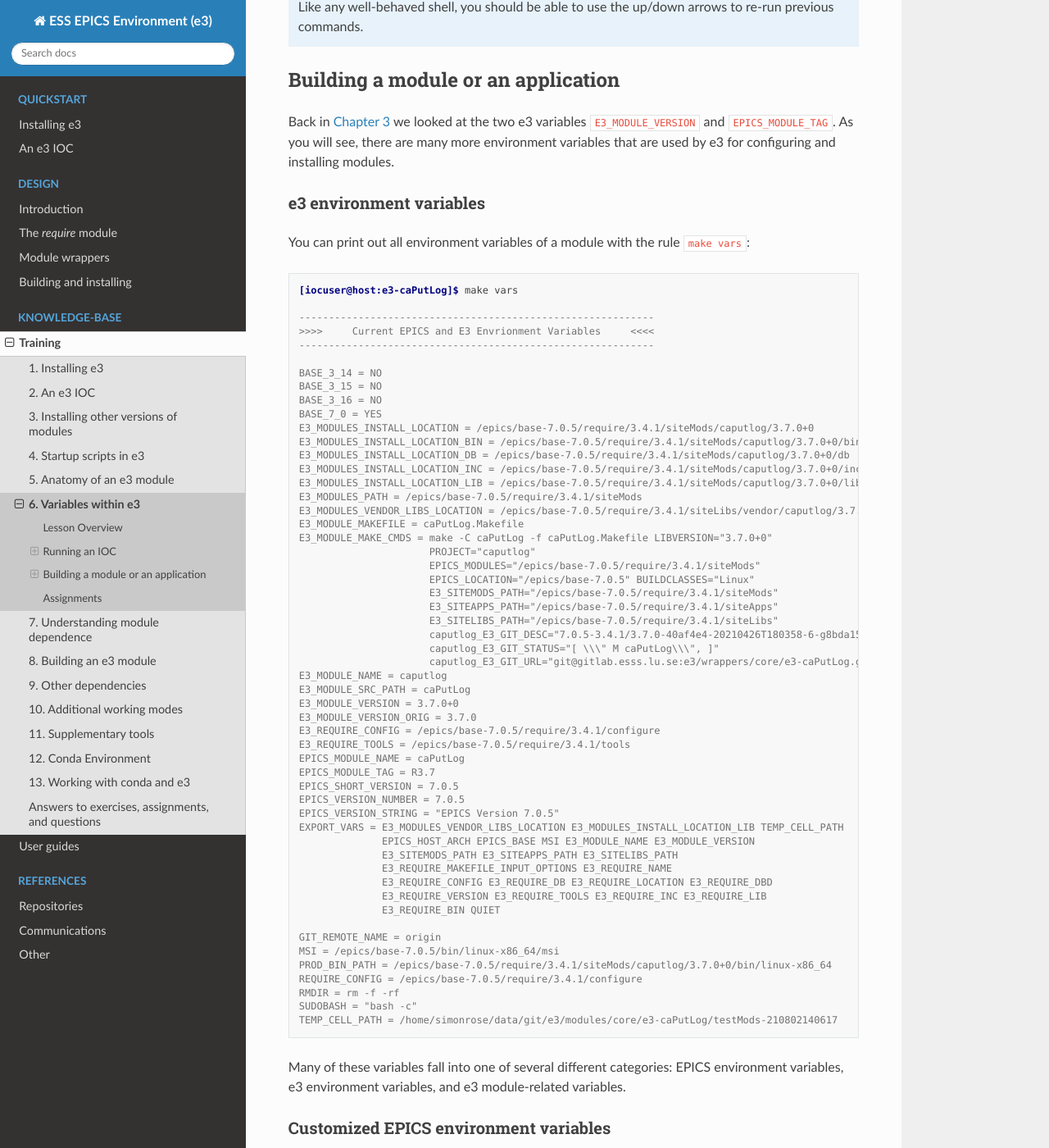
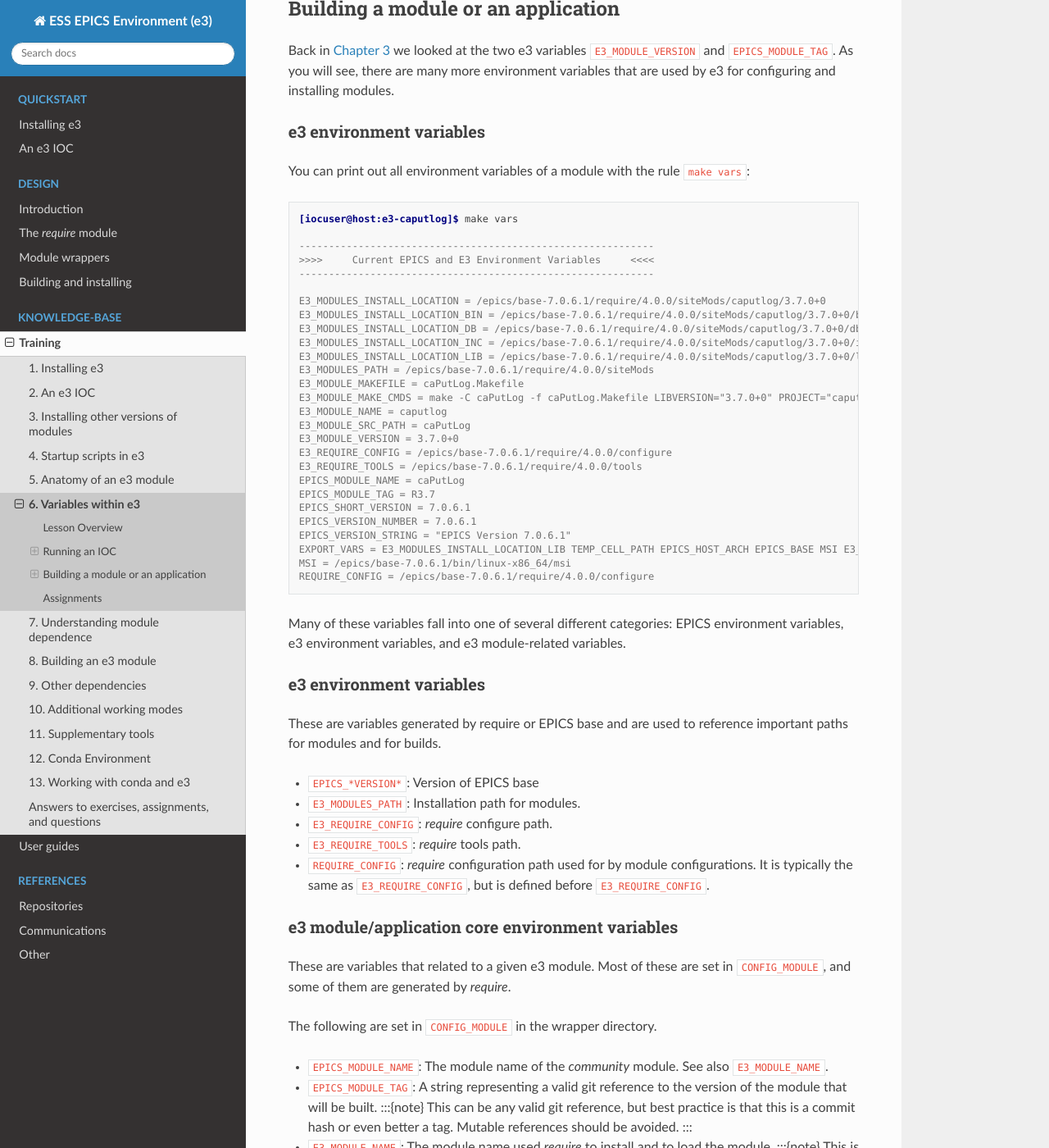
Before and after one commit to ttkorhonen/e3pages, a Sphinx documentation site: the page built from docs/kb/training/workbook/6_e3_vars.md, in a window 1280 px wide and 1400 px high, scrolled down 6000 px. Shown: the whole window at 82% size. Built offline with Sphinx 7.4.7 and the Read the Docs theme 2.0.0, drawn with Linux system fonts in a browser that asks for light colours; some of the changed text lies outside the part shown.

Commit message:
More major changes to chapter 6, including modified output from commands

````diff
--- a/docs/kb/training/workbook/6_e3_vars.md
+++ b/docs/kb/training/workbook/6_e3_vars.md
@@ -17,7 +17,7 @@
 The following variables are defined when an IOC is running from within startup
 and iocsh scripts.
 
-### General `iocsh.bash` variables
+### General `iocsh` variables
 
 * `REQUIRE_IOC`: A unique name of the IOC that can be used to track certain
   variables in a certain IOC. For example, an e3 IOC will generate on startup a
@@ -31,7 +31,7 @@
 * `E3_CMD_TOP`: The absolute path to the startup script (cmd file), if one
   exists.
 
-* `E3_IOCSH_TOP`: The absolute path to where `iocsh.bash` was executed from;
+* `E3_IOCSH_TOP`: The absolute path to where `iocsh` was executed from;
   equivalent to running `pwd`.
 
 * `IOCSH_PS1`: The IOC Prompt String. Defaults to `$HOSTNAME-$PID >`.
@@ -66,17 +65,16 @@
 epicsEnvShow iocstats_DIR
 epicsEnvShow iocstats_VERSION
 epicsEnvShow iocstats_DB
-epicsEnvShow iocstats_TEMPLATES
 ```
 
 ```console
-[iocuser@host:e3training/workbook]$ iocsh.bash ch6.cmd
+[iocuser@host:e3training/workbook]$ iocsh ch6.cmd
 
 # --- snip snip ---
 
 Starting iocInit
 ############################################################################
-## EPICS R7.0.5-E3-7.0.5-patch
+## EPICS R7.0.6.1-E3-7.0.6.1-patch
 ## Rev. 2021-03-15T09:48+0100
 ############################################################################
 iocRun: All initialization complete
@@ -85,13 +83,11 @@
 epicsEnvShow E3_CMD_TOP
 E3_CMD_TOP=/home/simonrose/data/git/e3.pages.esss.lu.se
 epicsEnvShow iocstats_DIR
-iocstats_DIR=/epics/base-7.0.5/require/3.4.1/siteMods/iocstats/3.1.16+0/
+iocstats_DIR=/epics/base-7.0.6.1/require/4.0.0/siteMods/iocstats/3.1.16+0/
 epicsEnvShow iocstats_VERSION
 iocstats_VERSION=3.1.16+0
 epicsEnvShow iocstats_DB
-iocstats_DB=/epics/base-7.0.5/require/3.4.1/siteMods/iocstats/3.1.16+0/db
-epicsEnvShow iocstats_TEMPLATES
-iocstats_TEMPLATES=/epics/base-7.0.5/require/3.4.1/siteMods/iocstats/3.1.16+0/d
+iocstats_DB=/epics/base-7.0.6.1/require/4.0.0/siteMods/iocstats/3.1.16+0/db
 # --- snip snip ---
 ```
 
@@ -103,6 +99,9 @@
 ```bash
 epicsEnvSet("STREAM_PROTOCOL_PATH", "$(mymodule_DB)")
 ```
+
+Note however that if a module depends on *StreamDevice*, then this variable
+is automatically set by *require* when the module is loaded.
 
 Exercise:
 
@@ -179,13 +178,13 @@
 can do this in one of two ways:
 
 ```console
-[iocuser@host:e3]$ iocsh.bash ch6.cmd
+[iocuser@host:e3]$ iocsh ch6.cmd
 ```
 
 or
 
 ```console
-[iocuser@host:e3]$ iocsh.bash -r iocstats
+[iocuser@host:e3]$ iocsh -r iocstats
 ```
 
 Exercise:
@@ -193,15 +192,30 @@
 * What is the difference between these two commands? Take a look at the output
   of the IOC shell as it starts up.
 
-In the running IOC, let us try a few commands. First, try to re-load *iocstats*:
+As a second experiment, try to load *iostats* a second time as follows.
 
 ```console
-localhost-15965 > require iocstats
-Module iocstats version 3.1.16+0 already loaded
+[iocuser@host:e3]$ iocsh -r iocstats -r iocstats
+
+# --- snip snip ---
+
+require iocstats
+Module iocstats version 3.1.16+2 found in /epics/base-7.0.6.1/require/4.0.0/siteMods/iocstats/3.1.16+2/
+Module iocstats depends on calc 3.7.4+1
+
+# --- snip snip ---
+
+Calling function iocstats_registerRecordDeviceDriver
+Loading module info records for iocstats
+require iocstats
+Module iocstats version 3.1.16+2 already loaded
+
+# --- snip snip ---
+
 ```
 
-This is due to the fact that *require* will only load a module a single time. It
-is possible to have multiple configured *instances* of a module (for example, an
+Nothing happens due to the fact that *require* will only load a module a single time.
+It is possible to have multiple configured *instances* of a module (for example, an
 IOC can control multiple copies of the same device) by loading the appropriate
 `.iocsh` snippet with different parameters, but that is a topic for another
 time.
@@ -210,22 +224,12 @@
 
 ```console
 localhost-15965 > require recsync
-Module recsync version 1.3.0-eb33785 found in /epics/base-7.0.5/require/3.4.1/siteMods/recsync/1.3.0-eb33785/
-Loading library /epics/base-7.0.5/require/3.4.1/siteMods/recsync/1.3.0-eb33785/lib/linux-x86_64/librecsync.so
-Loaded recsync version 1.3.0-eb33785
-Loading dbd file /epics/base-7.0.5/require/3.4.1/siteMods/recsync/1.3.0-eb33785/dbd/recsync.dbd
-Error loading /epics/base-7.0.5/require/3.4.1/siteMods/recsync/1.3.0-eb33785/dbd/recsync.dbd
+Error! Modules can only be loaded before iocIint!
 ```
 
-*require* cannot load a module with a `.dbd` (database definition) file once the
-IOC has been initialised; all of the `require <module>` commands must occur
-*before* `iocInit()` is run.
-
-:::{note}
-Modules that do not have `.dbd` files (for example, those that only have
-database or template files) can be properly loaded after `iocInit()` is called.
-However, this is not good practice and is strongly discouraged.
-:::
+*require* cannot load modules after `iocInit` has been called. This is due to the
+fact that a lot of setup and initialisation must be done before the call to
+`iocInit`.
 
 It can be useful to see a bit of extra information when *require* is loading a
 module to understand exactly where it is coming from (and to see why it loads
@@ -237,10 +241,10 @@
 require recsync
 ```
 
-and then load it with `iocsh.bash`:
+and then load it with `iocsh`:
 
 ```console
-[iocuser@host:e3]$ iocsh.bash ch6-2.cmd
+[iocuser@host:e3]$ iocsh ch6-2.cmd
 
 # --- snip snip ---
 
@@ -249,45 +253,39 @@
 require recsync
 require: putenv("T_A=linux-x86_64")
 require: putenv("EPICS_HOST_ARCH=linux-x86_64")
-require: putenv("EPICS_RELEASE=7.0.5")
+require: putenv("EPICS_RELEASE=7.0.6")
 require: putenv("OS_CLASS=Linux")
 require: versionstr = ""
 require: module="recsync" version="(null)" args="(null)"
-require: searchpath=/epics/base-7.0.5/require/3.4.1/siteMods:/epics/base-7.0.5/require/3.4.1/siteApps
+require: searchpath=/epics/base-7.0.6.1/require/4.0.0/siteMods
 require: no recsync version loaded yet
-require: trying /epics/base-7.0.5/require/3.4.1/siteMods
-require: found directory /epics/base-7.0.5/require/3.4.1/siteMods/recsync/
-require: checking version 1.3.0-eb33785 against required (null)
-require: compareVersions(found=1.3.0-eb33785, request=(null))
+require: trying /epics/base-7.0.6.1/require/4.0.0/siteMods
+require: found directory /epics/base-7.0.6.1/require/4.0.0/siteMods/recsync/
+require: checking version 1.4.0+0 against required (null)
+require: compareVersions(found=1.4.0+0, request=(null))
 require: compareVersions: MATCH empty version requested
-require: recsync 1.3.0-eb33785 may match (null)
-require: directory /epics/base-7.0.5/require/3.4.1/siteMods/recsync/1.3.0-eb33785/lib/linux-x86_64/
-         exists
-require: recsync 1.3.0-eb33785 looks promising
-require: trying /epics/base-7.0.5/require/3.4.1/siteApps
-require: no /epics/base-7.0.5/require/3.4.1/siteApps/recsync/ directory
-Module recsync version 1.3.0-eb33785 found in /epics/base-7.0.5/require/3.4.1/siteMods/recsync/1.3.0-eb33785/
+require: recsync 1.4.0+0 may match (null)
+require: directory /epics/base-7.0.6.1/require/4.0.0/siteMods/recsync/1.4.0+0/lib/linux-x86_64/ exists
+require: recsync 1.4.0+0 looks promising
+Module recsync version 1.4.0+0 found in /epics/base-7.0.6.1/require/4.0.0/siteMods/recsync/1.4.0+0/
 require: looking for dependency file
-require: file /epics/base-7.0.5/require/3.4.1/siteMods/recsync/1.3.0-eb33785/lib/linux-x86_64/recsync.dep
-         exists, size 31 bytes
-require: parsing dependency file /epics/base-7.0.5/require/3.4.1/siteMods/recsync/1.3.0-eb33785/lib/linux-x86_64/recsync.dep
+require: file /epics/base-7.0.6.1/require/4.0.0/siteMods/recsync/1.4.0+0/lib/linux-x86_64/recsync.dep exists, size 31 bytes
+require: parsing dependency file /epics/base-7.0.6.1/require/4.0.0/siteMods/recsync/1.4.0+0/lib/linux-x86_64/recsync.dep
 require: looking for library file
-require: file /epics/base-7.0.5/require/3.4.1/siteMods/recsync/1.3.0-eb33785/lib/linux-x86_64/librecsync.so
-         exists, size 114608 bytes
-Loading library /epics/base-7.0.5/require/3.4.1/siteMods/recsync/1.3.0-eb33785/lib/linux-x86_64/librecsync.so
-Loaded recsync version 1.3.0-eb33785
-require: compare requested version (null) with loaded version 1.3.0-eb33785
-require: compareVersions(found=1.3.0-eb33785, request=(null))
+require: file /epics/base-7.0.6.1/require/4.0.0/siteMods/recsync/1.4.0+0/lib/linux-x86_64/librecsync.so exists, size 114720 bytes
+Loading library /epics/base-7.0.6.1/require/4.0.0/siteMods/recsync/1.4.0+0/lib/linux-x86_64/librecsync.so
+Loaded recsync version 1.4.0+0
+require: compare requested version (null) with loaded version 1.4.0+0
+require: compareVersions(found=1.4.0+0, request=(null))
 require: compareVersions: MATCH empty version requested
-require: file /epics/base-7.0.5/require/3.4.1/siteMods/recsync/1.3.0-eb33785/dbd/recsync.dbd
-         exists, size 207 bytes
-Loading dbd file /epics/base-7.0.5/require/3.4.1/siteMods/recsync/1.3.0-eb33785/dbd/recsync.dbd
+require: file /epics/base-7.0.6.1/require/4.0.0/siteMods/recsync/1.4.0+0/dbd/recsync.dbd exists, size 207 bytes
+Loading dbd file /epics/base-7.0.6.1/require/4.0.0/siteMods/recsync/1.4.0+0/dbd/recsync.dbd
 Calling function recsync_registerRecordDeviceDriver
-require: registerModule(recsync,1.3.0-eb33785,/epics/base-7.0.5/require/3.4.1/siteMods/recsync/1.3.0-eb33785/)
+require: registerModule(recsync,1.4.0+0,/epics/base-7.0.6.1/require/4.0.0/siteMods/recsync/1.4.0+0/)
 require: putenv("MODULE=recsync")
-require: putenv("recsync_VERSION=1.3.0-eb33785")
-require: putenv("recsync_DIR=/epics/base-7.0.5/require/3.4.1/siteMods/recsync/1.3.0-eb33785/")
-require: putenv("SCRIPT_PATH=.:/epics/base-7.0.5/require/3.4.1/siteMods/recsync/1.3.0-eb33785/:/epics/base-7.0.5/require/3.4.1/")
+require: putenv("recsync_VERSION=1.4.0+0")
+require: putenv("recsync_DIR=/epics/base-7.0.6.1/require/4.0.0/siteMods/recsync/1.4.0+0/")
+require: putenv("SCRIPT_PATH=.:/epics/base-7.0.6.1/require/4.0.0/siteMods/recsync/1.4.0+0/:/epics/base-7.0.6.1/require/4.0.0/")
 Loading module info records for recsync
 
 # --- snip snip ---
@@ -322,92 +320,47 @@
 vars`:
 
 ```console
-[iocuser@host:e3-caPutLog]$ make vars
+[iocuser@host:e3-caputlog]$ make vars
 
 ------------------------------------------------------------
->>>>     Current EPICS and E3 Envrionment Variables     <<<<
+>>>>     Current EPICS and E3 Environment Variables     <<<<
 ------------------------------------------------------------
 
-BASE_3_14 = NO
-BASE_3_15 = NO
-BASE_3_16 = NO
-BASE_7_0 = YES
-E3_MODULES_INSTALL_LOCATION = /epics/base-7.0.5/require/3.4.1/siteMods/caputlog/3.7.0+0
-E3_MODULES_INSTALL_LOCATION_BIN = /epics/base-7.0.5/require/3.4.1/siteMods/caputlog/3.7.0+0/bin
-E3_MODULES_INSTALL_LOCATION_DB = /epics/base-7.0.5/require/3.4.1/siteMods/caputlog/3.7.0+0/db
-E3_MODULES_INSTALL_LOCATION_INC = /epics/base-7.0.5/require/3.4.1/siteMods/caputlog/3.7.0+0/include
-E3_MODULES_INSTALL_LOCATION_LIB = /epics/base-7.0.5/require/3.4.1/siteMods/caputlog/3.7.0+0/lib
-E3_MODULES_PATH = /epics/base-7.0.5/require/3.4.1/siteMods
-E3_MODULES_VENDOR_LIBS_LOCATION = /epics/base-7.0.5/require/3.4.1/siteLibs/vendor/caputlog/3.7.0+0
+E3_MODULES_INSTALL_LOCATION = /epics/base-7.0.6.1/require/4.0.0/siteMods/caputlog/3.7.0+0
+E3_MODULES_INSTALL_LOCATION_BIN = /epics/base-7.0.6.1/require/4.0.0/siteMods/caputlog/3.7.0+0/bin
+E3_MODULES_INSTALL_LOCATION_DB = /epics/base-7.0.6.1/require/4.0.0/siteMods/caputlog/3.7.0+0/db
+E3_MODULES_INSTALL_LOCATION_INC = /epics/base-7.0.6.1/require/4.0.0/siteMods/caputlog/3.7.0+0/include
+E3_MODULES_INSTALL_LOCATION_LIB = /epics/base-7.0.6.1/require/4.0.0/siteMods/caputlog/3.7.0+0/lib
+E3_MODULES_PATH = /epics/base-7.0.6.1/require/4.0.0/siteMods
 E3_MODULE_MAKEFILE = caPutLog.Makefile
-E3_MODULE_MAKE_CMDS = make -C caPutLog -f caPutLog.Makefile LIBVERSION="3.7.0+0"
-                      PROJECT="caputlog"
-                      EPICS_MODULES="/epics/base-7.0.5/require/3.4.1/siteMods"
-                      EPICS_LOCATION="/epics/base-7.0.5" BUILDCLASSES="Linux"
-                      E3_SITEMODS_PATH="/epics/base-7.0.5/require/3.4.1/siteMods"
-                      E3_SITEAPPS_PATH="/epics/base-7.0.5/require/3.4.1/siteApps"
-                      E3_SITELIBS_PATH="/epics/base-7.0.5/require/3.4.1/siteLibs"
-                      caputlog_E3_GIT_DESC="7.0.5-3.4.1/3.7.0-40af4e4-20210426T180358-6-g8bda15a"
-                      caputlog_E3_GIT_STATUS="[ \\\" M caPutLog\\\", ]"
-                      caputlog_E3_GIT_URL="git@gitlab.esss.lu.se:e3/wrappers/core/e3-caPutLog.git"
+E3_MODULE_MAKE_CMDS = make -C caPutLog -f caPutLog.Makefile LIBVERSION="3.7.0+0" PROJECT="caputlog" EPICS_MODULES="/epics/base-7.0.6.1/require/4.0.0/siteMods" EPICS_LOCATION="/epics/base-7.0.6.1" BUILDCLASSES="Linux" E3_SITEMODS_PATH="/epics/base-7.0.6.1/require/4.0.0/siteMods" caputlog_E3_GIT_DESC="7.0.6.1-4.0.0/3.7.0-20f7c82-20220210T112335-2-gaab774b" caputlog_E3_GIT_STATUS="[ ]" caputlog_E3_GIT_URL="git@gitlab.esss.lu.se:e3/wrappers/core/e3-caPutLog.git"
 E3_MODULE_NAME = caputlog
 E3_MODULE_SRC_PATH = caPutLog
 E3_MODULE_VERSION = 3.7.0+0
-E3_MODULE_VERSION_ORIG = 3.7.0
-E3_REQUIRE_CONFIG = /epics/base-7.0.5/require/3.4.1/configure
-E3_REQUIRE_TOOLS = /epics/base-7.0.5/require/3.4.1/tools
+E3_REQUIRE_CONFIG = /epics/base-7.0.6.1/require/4.0.0/configure
+E3_REQUIRE_TOOLS = /epics/base-7.0.6.1/require/4.0.0/tools
 EPICS_MODULE_NAME = caPutLog
 EPICS_MODULE_TAG = R3.7
-EPICS_SHORT_VERSION = 7.0.5
-EPICS_VERSION_NUMBER = 7.0.5
-EPICS_VERSION_STRING = "EPICS Version 7.0.5"
-EXPORT_VARS = E3_MODULES_VENDOR_LIBS_LOCATION E3_MODULES_INSTALL_LOCATION_LIB TEMP_CELL_PATH
-              EPICS_HOST_ARCH EPICS_BASE MSI E3_MODULE_NAME E3_MODULE_VERSION
-              E3_SITEMODS_PATH E3_SITEAPPS_PATH E3_SITELIBS_PATH
-              E3_REQUIRE_MAKEFILE_INPUT_OPTIONS E3_REQUIRE_NAME
-              E3_REQUIRE_CONFIG E3_REQUIRE_DB E3_REQUIRE_LOCATION E3_REQUIRE_DBD
-              E3_REQUIRE_VERSION E3_REQUIRE_TOOLS E3_REQUIRE_INC E3_REQUIRE_LIB
-              E3_REQUIRE_BIN QUIET
-
-GIT_REMOTE_NAME = origin
-MSI = /epics/base-7.0.5/bin/linux-x86_64/msi
-PROD_BIN_PATH = /epics/base-7.0.5/require/3.4.1/siteMods/caputlog/3.7.0+0/bin/linux-x86_64
-REQUIRE_CONFIG = /epics/base-7.0.5/require/3.4.1/configure
-RMDIR = rm -f -rf
-SUDOBASH = "bash -c"
-TEMP_CELL_PATH = /home/simonrose/data/git/e3/modules/core/e3-caPutLog/testMods-210802140617
+EPICS_SHORT_VERSION = 7.0.6.1
+EPICS_VERSION_NUMBER = 7.0.6.1
+EPICS_VERSION_STRING = "EPICS Version 7.0.6.1"
+EXPORT_VARS = E3_MODULES_INSTALL_LOCATION_LIB TEMP_CELL_PATH EPICS_HOST_ARCH EPICS_BASE MSI E3_MODULE_NAME E3_MODULE_VERSION E3_SITEMODS_PATH E3_REQUIRE_MAKEFILE_INPUT_OPTIONS E3_REQUIRE_NAME E3_REQUIRE_CONFIG E3_REQUIRE_DB E3_REQUIRE_LOCATION E3_REQUIRE_DBD E3_REQUIRE_VERSION E3_REQUIRE_TOOLS E3_REQUIRE_INC E3_REQUIRE_LIB E3_REQUIRE_BIN QUIET
+MSI = /epics/base-7.0.6.1/bin/linux-x86_64/msi
+REQUIRE_CONFIG = /epics/base-7.0.6.1/require/4.0.0/configure
 ```
 
 Many of these variables fall into one of several different categories: EPICS
 environment variables, e3 environment variables, and e3 module-related
 variables.
 
-### Customized EPICS environment variables
-
-These are variables that are inherited from and used by EPICS base.
-
-* `EPICS_BASE`: Location where EPICS base is installed
-* `EPICS_HOST_ARCH`: Host system architecture
-* `EPICS_*VERSION*`: Version of EPICS base
-
 ### e3 environment variables
 
-These are variables generated by require and used to reference important paths
-for modules and for builds.
+These are variables generated by require or EPICS base and are used to reference
+important paths for modules and for builds.
 
-* `E3_SITEMODS_PATH`: e3 site module installation path.
-* `E3_SITEAPPS_PATH`: e3 site application installation path.
-* `E3_SITELIBS_PATH`: e3 site library path.
-* `E3_REQUIRE_NAME`: unique e3 module name used by *require*. This variable
-  should not be changed. <!-- TODO: Let's get rid of this. For reelz. Terrible
-  variable. -->
-* `E3_REQUIRE_VERSION`: *require* version number.
-* `E3_REQUIRE_BIN`: *require* binary path.
+* `EPICS_*VERSION*`: Version of EPICS base
+* `E3_MODULES_PATH`: Installation path for modules.
 * `E3_REQUIRE_CONFIG`: *require* configure path.
-* `E3_REQUIRE_DB`: *require* database path.
-* `E3_REQUIRE_INC`: *require* include path.
-* `E3_REQUIRE_LIB`: *require* lib path.
-* `E3_REQUIRE_LOCATION`: *require* root directory path.
 * `E3_REQUIRE_TOOLS`: *require* tools path.
 * `REQUIRE_CONFIG`: *require* configuration path used for by module
   configurations. It is typically the same as `E3_REQUIRE_CONFIG`, but is
@@ -440,21 +393,17 @@
 
 The following variables are set by *require*.
 
-* `E3_MODULES_PATH`: Installation path for the module.
-* `E3_MODULES_LIBNAME`: Name of shared libraries.
 * `E3_MODULES_INSTALL_LOCATION`: Parent path to installation directories.
 * `E3_MODULES_INSTALL_LOCATION_BIN`: Binary installation path.
 * `E3_MODULES_INSTALL_LOCATION_DB`: Database installation path.
 * `E3_MODULES_INSTALL_LOCATION_INC`: Include installation path.
 * `E3_MODULES_INSTALL_LOCATION_LIB`: Library installation path.
-* `E3_MODULES_VENDOR_LIBS_LOCATION`: Location to install any necessary vendor
-  libraries.
 
 ---
 
 ##  Assignments
 
-1. Use the command `iocsh.bash -r asyn` to load *asyn* into a fresh IOC. From
+1. Use the command `iocsh -r asyn` to load *asyn* into a fresh IOC. From
    the IOC shell, print out all of the database files that are included with
    *asyn*. Hint: There is a command that lets you run an external shell command
    within an IOC. See [chapter 2](2_e3_ioc.md).
````
Also changed, not shown: other parts of docs/kb/training/workbook/6_e3_vars.md (+0 -1 lines).
